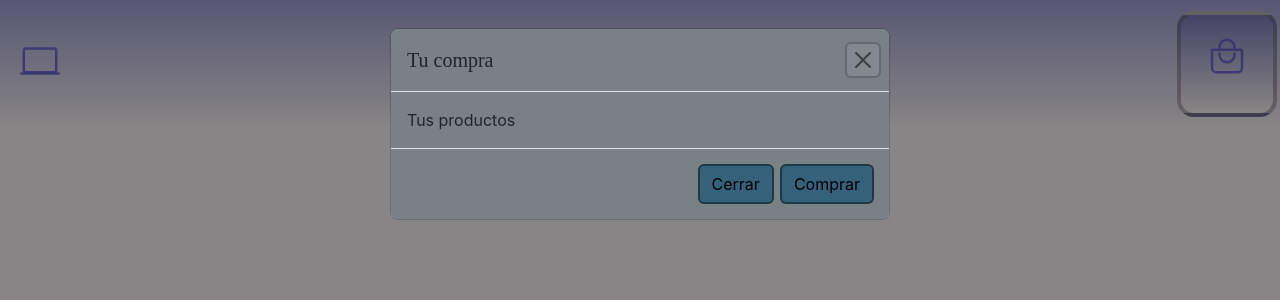
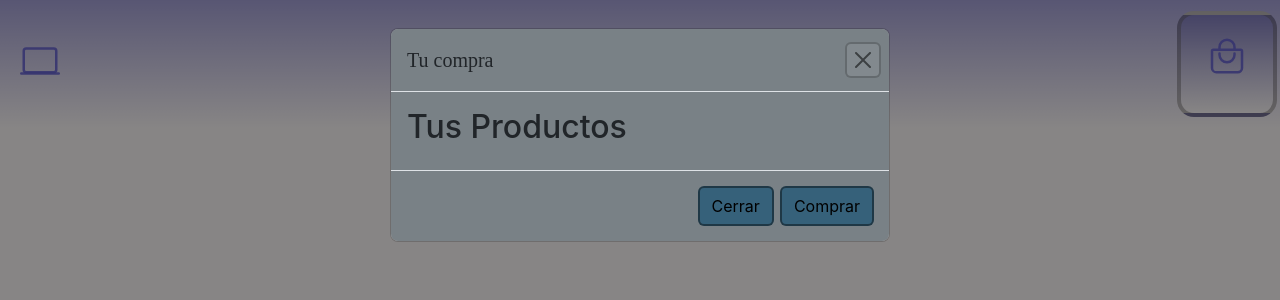
Before and after one commit to rorodrigo-garcia/trabajoReactCoder, a React (Create React App) app: page / in a window 1280 px wide. Both pictures are taken after a click on the button 1227 px from the left and 63 px from the top of the page. Shown: the top 300 px of the page. Built offline with nearby package versions, Linux system fonts and the light colour scheme.

Commit message:
productos terminados

```diff
--- a/src/componentes/CardWidget.js
+++ b/src/componentes/CardWidget.js
@@ -2,7 +2,7 @@
 
 
 import '../componentes/CardWidget.css'
-
+import ItemListContainer from './ItemsListContainer';
 
 const CardWidget = () =>{
     return(
@@ -20,7 +20,7 @@ const CardWidget = () =>{
         <button type="button" className="btn-close" data-bs-dismiss="modal" aria-label="Close"></button>
       </div>
       <div className="modal-body">
-       Tus productos
+       <ItemListContainer props={"Tus Productos"}/>
       </div>
       <div className="modal-footer">
         <button type="button" className="btn btn-secondary" data-bs-dismiss="modal">Cerrar</button>
--- /dev/null
+++ b/src/componentes/ItemsListContainer.js
@@ -0,0 +1,14 @@
+
+
+const ItemListContainer = ({props}) =>{
+    return(
+        <div>
+            <h2>{props}</h2>
+        </div>
+
+
+    )
+
+}
+
+export default ItemListContainer
```
